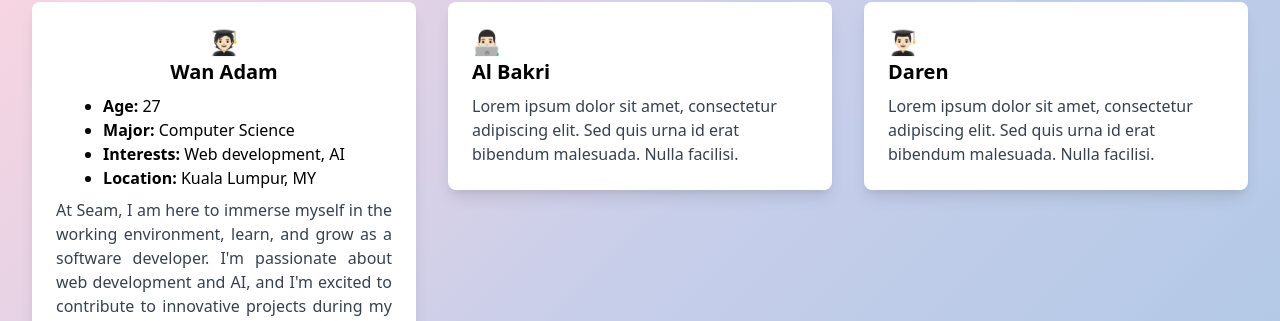
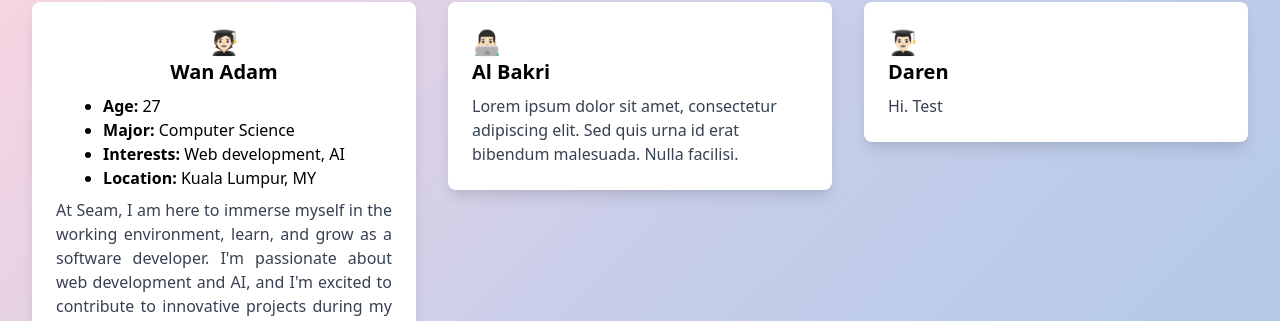
Before and after one commit to adam-niltoone/intern-page, a plain HTML site: page index.html in a window 1280 px wide. Shown: the part 138-459 px from the top of the page. Drawn offline with nearby package versions, Linux system fonts and the light colour scheme.

Commit message:
modified:   index.html

```diff
--- a/index.html
+++ b/index.html
@@ -67,7 +67,7 @@
                     <!-- Emoji before the intern's name -->
                     <span class="text-2xl">👨🏻‍🎓</span>
                     <h2 class="text-xl font-semibold mb-2">Daren</h2>
-                    <p class="text-gray-700">Lorem ipsum dolor sit amet, consectetur adipiscing elit. Sed quis urna id erat bibendum malesuada. Nulla facilisi.</p>
+                    <p class="text-gray-700">Hi. Test</p>
                 </div>
             </div>
         </div>
```
